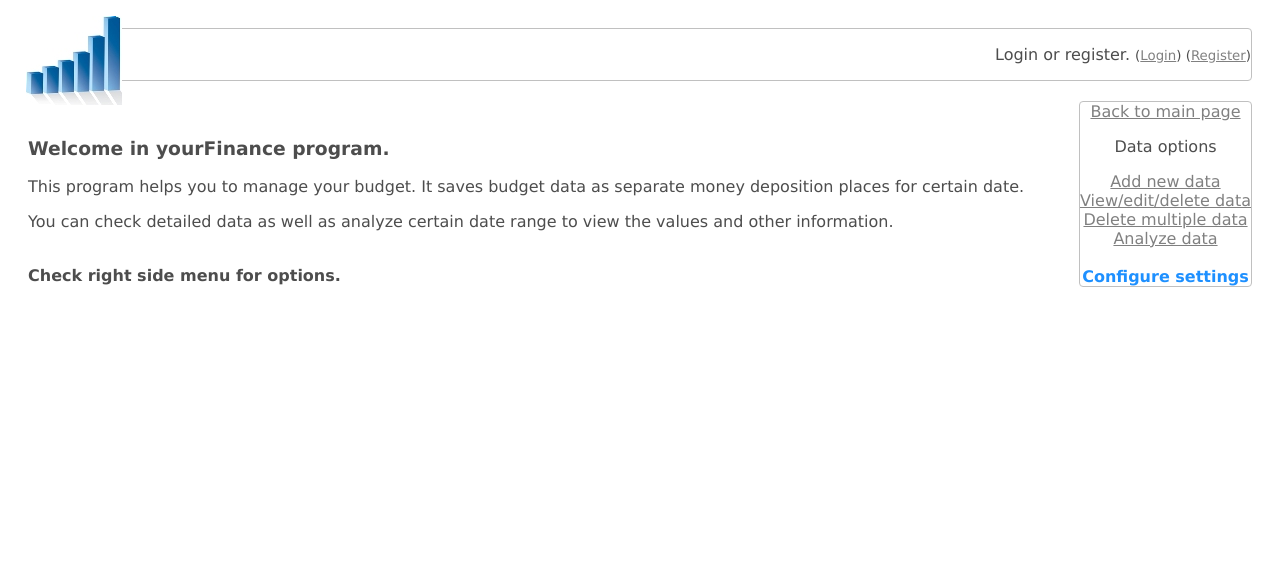
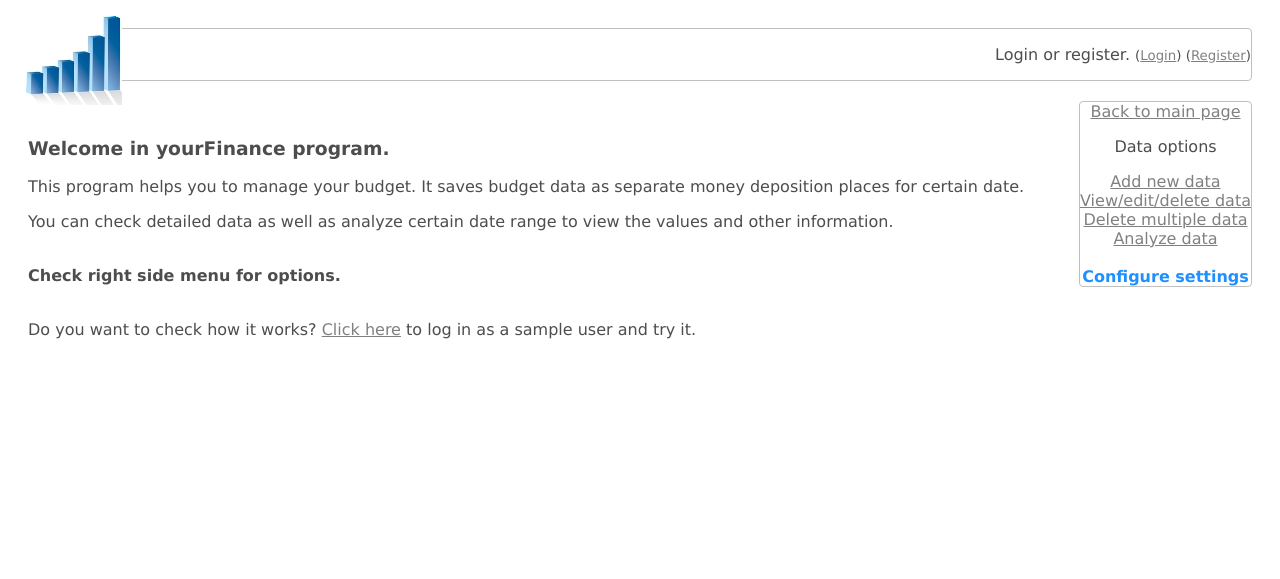
Before and after one commit to InPursuitPL/Django-yourFinance, a Django app: page / in a window 1280 px wide. Shown: the top 579 px of the page. Run offline with Django 3.2, Linux system fonts and the light colour scheme; some libraries are stand-ins or nearby versions.

Commit message:
Logging in with click as a sampleUser added.

```diff
--- a/yourFinance/templates/yourFinance/index.html
+++ b/yourFinance/templates/yourFinance/index.html
@@ -9,4 +9,10 @@
 		and other information.</p>
 	<br>
 	<strong>Check right side menu for options.</strong>
+	{% if not user.is_authenticated %}
+		<br>
+		<br>
+		<p>Do you want to check how it works? <a href="{% url 'sample user login' %}">Click here</a>
+		to log in as a sample user and try it.</p>
+	{% endif %}
 {% endblock content %}
--- a/yourFinance/urls.py
+++ b/yourFinance/urls.py
@@ -3,6 +3,7 @@ from . import views
 
 urlpatterns = [
     url(r'^$', views.index, name='index'),
+    url(r'^sample_user_login/$', views.sample_user_login, name='sample user login'),
     url(r'^accounts/register/$', views.register_page, name='register'),
     url(r'^view_profile/$', views.view_profile, name='view profile'),
     url(r'^add_data/$', views.add_data, name='add data'),
--- a/yourFinance/views.py
+++ b/yourFinance/views.py
@@ -1,4 +1,5 @@
 from django.shortcuts import render, redirect, get_object_or_404
+from django.contrib.auth import authenticate, login
 from django.contrib.auth.models import User
 from django.contrib.auth.decorators import login_required
 from django.forms import modelformset_factory, formset_factory
@@ -47,6 +48,18 @@ def _give_newest_and_total_and_date(objects):
 
 def index(request):
     return render(request, 'yourFinance/index.html')
+
+def sample_user_login(request):
+    """Logs in sampleUser if exists"""
+    username = 'sampleUser'
+    password = 'justanexample'
+    user = authenticate(username=username, password=password)
+    if user is not None:
+        login(request, user)
+        return render(request, 'yourFinance/index.html')
+    templateText = 'There is no sample user yet!'
+    return render(request, 'yourFinance/failure.html', {'templateText': templateText})
+
 
 def register_page(request):
     """Page for new user registration."""
```
Also changed, not shown: README.md.
